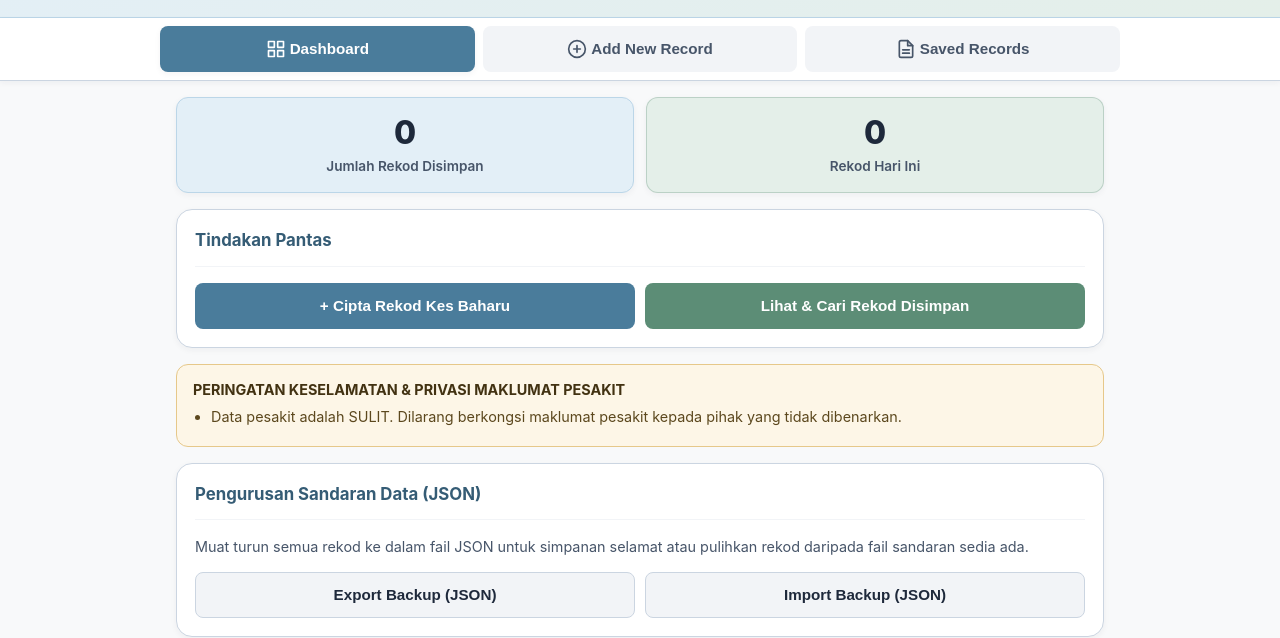
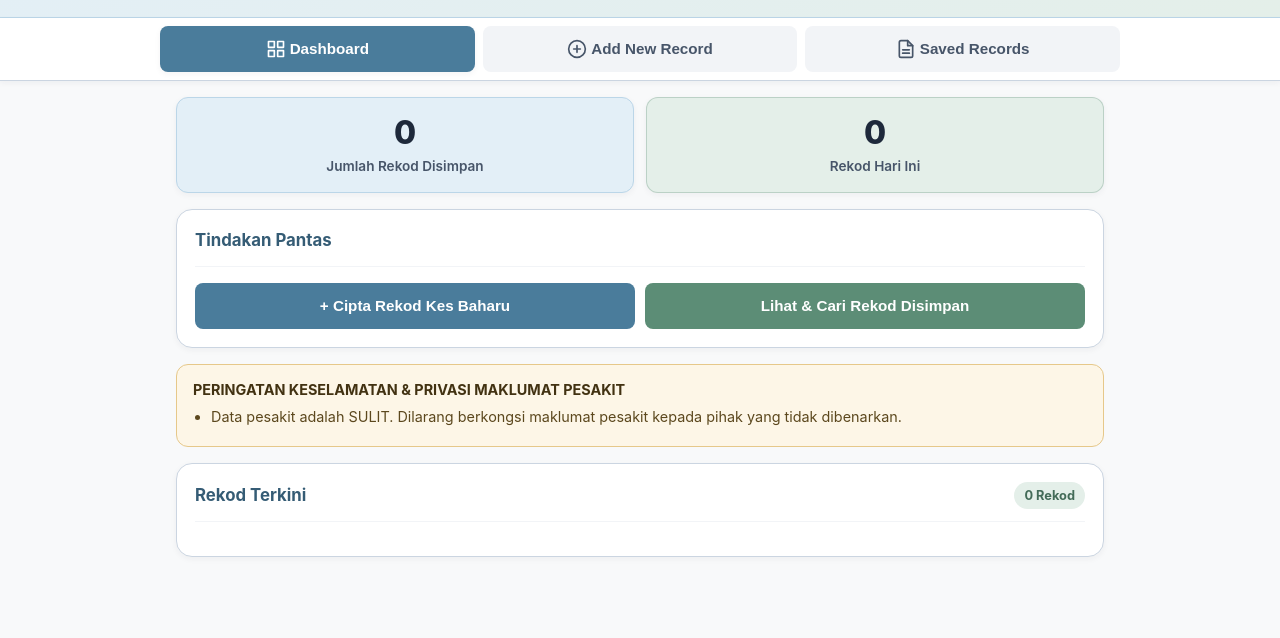
Before and after one commit to sjamkotabharu-hq/Laporan-pesakit-SJAMHotspot, a plain HTML site: page index.html in a window 1280 px wide. Shown: the part 171-809 px from the top of the page. Drawn offline with Linux system fonts and the light colour scheme; no server answers.

Commit message:
Update index.html

```diff
--- a/index.html
+++ b/index.html
@@ -829,24 +829,6 @@ textarea {
   </ul>
 </div>
 
-<!-- Fungsi Sandaran JSON -->
-      <div class="card">
-        <div class="card-header">
-          <h2 class="card-title">Pengurusan Sandaran Data (JSON)</h2>
-        </div>
-        <p style="font-size: 0.9rem; color: var(--text-secondary); margin-bottom: 14px;">
-          Muat turun semua rekod ke dalam fail JSON untuk simpanan selamat atau pulihkan rekod daripada fail sandaran sedia ada.
-        </p>
-        <div class="action-bar" style="margin-top: 0;">
-          <button type="button" class="btn btn-secondary btn-block" onclick="exportBackupJSON()">
-            Export Backup (JSON)
-          </button>
-          <button type="button" class="btn btn-secondary btn-block" onclick="triggerImportJSON()">
-            Import Backup (JSON)
-          </button>
-          <input type="file" id="importFileInput" accept=".json,application/json" style="display: none;" onchange="handleImportJSON(event)">
-        </div>
-      </div>
 
 <!-- Rekod Terkini di Dashboard -->
       <div class="card">
```
